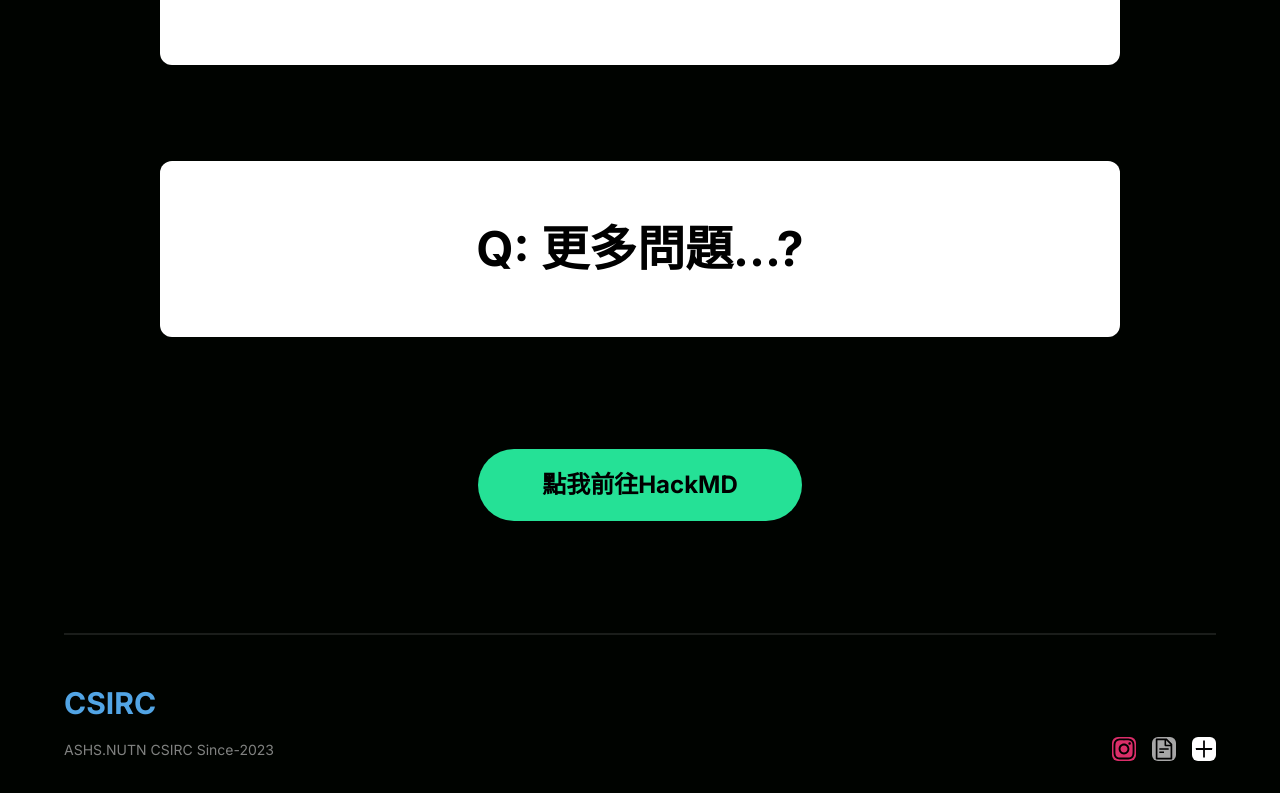
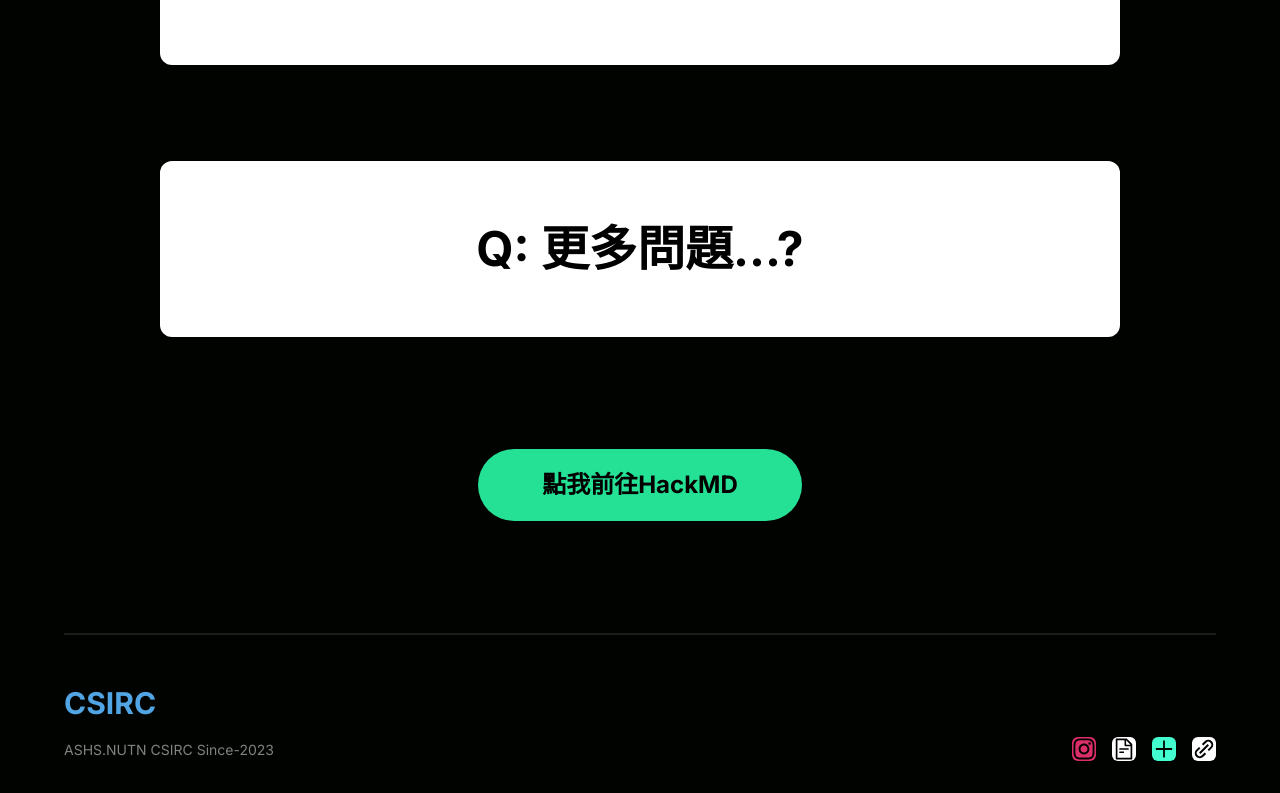
Before and after one commit to yudong-0222/realclubwebsite, a Next.js app: page / in a window 1280 px wide. Shown: the part 4420-5213 px from the top of the page. Built offline with nearby package versions, Linux system fonts and the light colour scheme.

Commit message:
add icon-Link in Footer

```diff
--- a/src/components/Footer.jsx
+++ b/src/components/Footer.jsx
@@ -1,6 +1,7 @@
 import React from 'react'
 import { FaInstagram } from 'react-icons/fa'
 import { AiOutlineFileText,AiOutlinePlus } from 'react-icons/ai';
+import { BiLinkAlt } from 'react-icons/bi';
 import styles from '../styles'
 import { motion } from 'framer-motion'
 import { footerVariants } from '../utils/motion'
@@ -31,10 +32,13 @@ const Footer = () => {
               <FaInstagram className="w-[24px] h-[24px] object-contain cursor-pointer rounded-md bg-[#DA2E69]"/>
             </a>
             <a href='https://hackmd.io/@YuDong/ashsnutn_csirc' target='_blank' rel='noopener noreferrer'>
-              <AiOutlineFileText className="w-[24px] h-[24px] object-contain cursor-pointer rounded-md bg-[#a6a6a6]"/>
+              <AiOutlineFileText className="w-[24px] h-[24px] object-contain cursor-pointer rounded-md bg-[#ffffff]"/>
             </a>
             <a href='https://docs.google.com/forms/d/e/1FAIpQLSfZPJO97Ft946LkNe0Qv1wI_GOFr46RZ4tT5ZVg897O45S4XQ/viewform' target='_blank' rel='noopener noreferrer'>
-              <AiOutlinePlus className="w-[24px] h-[24px] object-contain cursor-pointer rounded-md bg-[#ffffff]"/>
+              <AiOutlinePlus className="w-[24px] h-[24px] object-contain cursor-pointer rounded-md bg-[#43ffd0]"/>
+            </a>
+            <a href='/link' rel='noopener noreferrer'>
+              <BiLinkAlt className="w-[24px] h-[24px] object-contain cursor-pointer rounded-md bg-[#ffffff]"/>
             </a>
           </div>
         </div>
```
